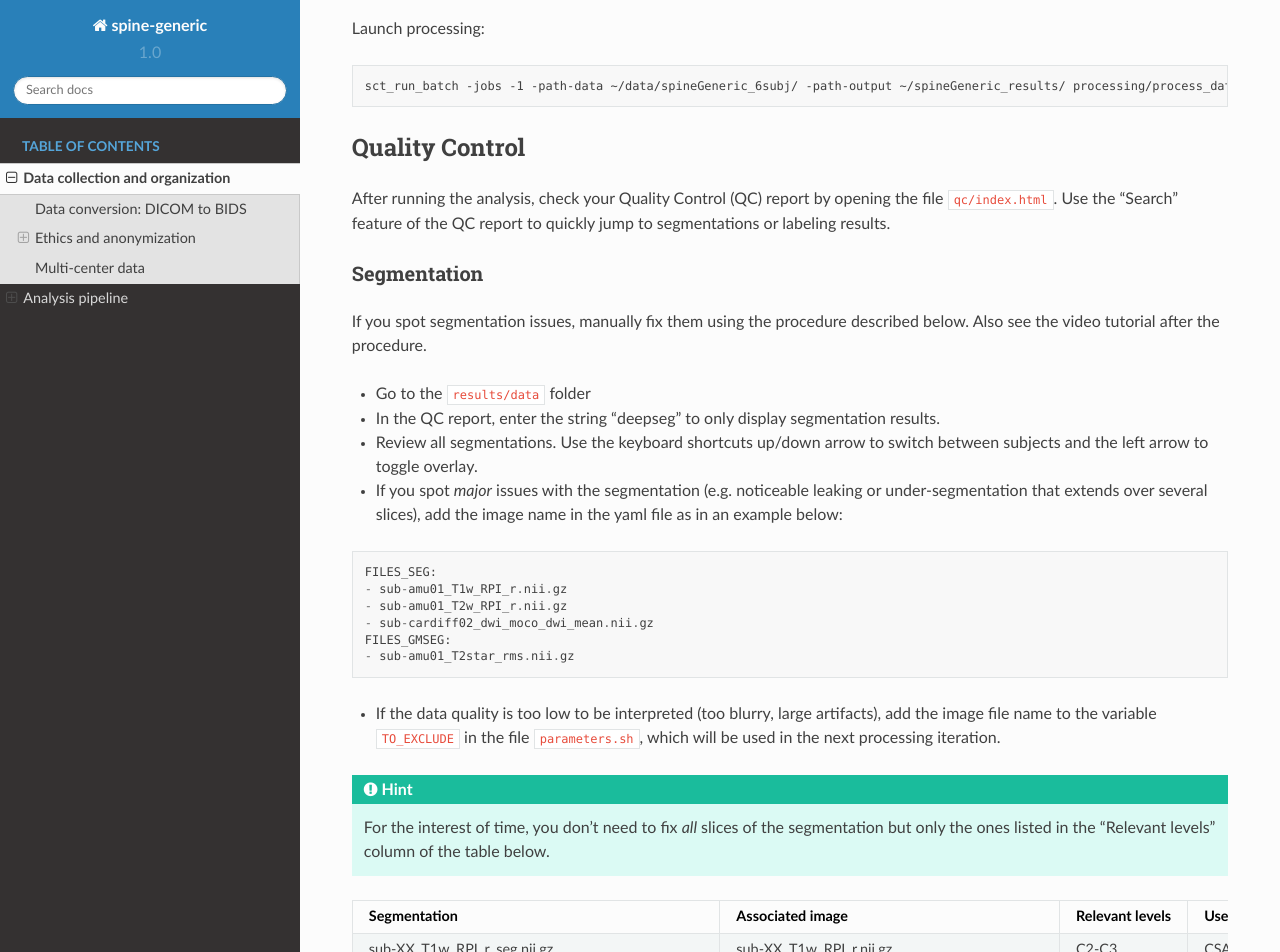
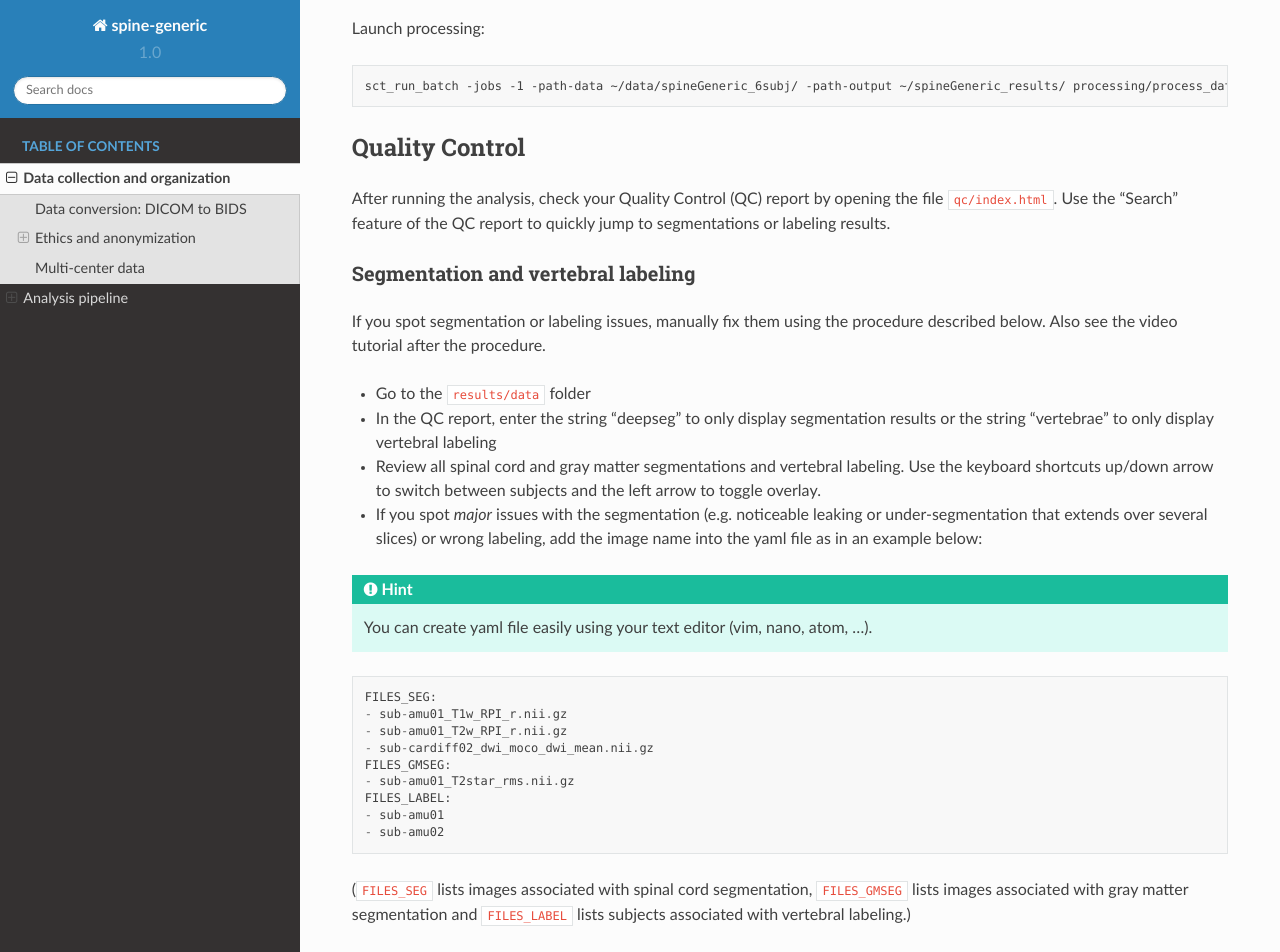
Before and after one commit to spine-generic/spine-generic, a Sphinx documentation site: the page built from docs/documentation.rst, in a window 1280 px wide and 1400 px high, scrolled down 5624 px. Shown: the top 952 px of the window. Built offline with Sphinx 7.4.7 and the Read the Docs theme 2.0.0, drawn with Linux system fonts in a browser that asks for light colours; some of the changed text lies outside the part shown.

Commit message:
segmentation and labeling section fix

```diff
--- a/docs/documentation.rst
+++ b/docs/documentation.rst
@@ -318,18 +318,22 @@ opening the file ``qc/index.html``. Use the "Search"
 feature of the QC report to quickly jump to segmentations or labeling
 results.
 
-Segmentation
-^^^^^^^^^^^^
+Segmentation and vertebral labeling
+^^^^^^^^^^^^^^^^^^^^^^^^^^^^^^^^^^^
 
-If you spot segmentation issues, manually fix them using the procedure described
+If you spot segmentation or labeling issues, manually fix them using the procedure described
 below. Also see the video tutorial after the procedure.
 
 - Go to the ``results/data`` folder
-- In the QC report, enter the string "deepseg" to only display segmentation results.
-- Review all segmentations. Use the keyboard shortcuts up/down arrow to switch between
-  subjects and the left arrow to toggle overlay.
-- If you spot *major* issues with the segmentation (e.g. noticeable leaking or under-segmentation that extends over several slices),
-  add the image name in the yaml file as in an example below:
+- In the QC report, enter the string "deepseg" to only display segmentation results or the string "vertebrae" to only
+  display vertebral labeling
+- Review all spinal cord and gray matter segmentations and vertebral labeling. Use the keyboard shortcuts up/down arrow
+  to switch between subjects and the left arrow to toggle overlay.
+- If you spot *major* issues with the segmentation (e.g. noticeable leaking or under-segmentation that extends over
+  several slices) or wrong labeling, add the image name into the yaml file as in an example below:
+
+.. Hint::
+    You can create yaml file easily using your text editor (vim, nano, atom, ...).
 
 ::
 
@@ -339,7 +343,12 @@ below. Also see the video tutorial after the procedure.
     - sub-cardiff02_dwi_moco_dwi_mean.nii.gz
     FILES_GMSEG:
     - sub-amu01_T2star_rms.nii.gz
+    FILES_LABEL:
+    - sub-amu01
+    - sub-amu02
 
+(``FILES_SEG`` lists images associated with spinal cord segmentation, ``FILES_GMSEG`` lists images associated with gray
+matter segmentation and ``FILES_LABEL`` lists subjects associated with vertebral labeling.)
 
 - If the data quality is too low to be interpreted (too blurry, large artifacts),
   add the image file name to the variable ``TO_EXCLUDE`` in the file ``parameters.sh``,
@@ -368,43 +377,22 @@ below. Also see the video tutorial after the procedure.
    <div style="position: relative; padding-bottom: 5%; height: 0; overflow: hidden; max-width: 100%; height: auto;">
      <iframe width="700" height="394" src="https://www.youtube.com/embed/lB-F8WOHGeg" frameborder="0" allowfullscreen></iframe>
 
-Vertebral labeling
-^^^^^^^^^^^^^^^^^^
-
-If you spot issues (wrong labeling), manually create labels in the cord
-at C3 and C5 mid-vertebral levels. The bash script below loops across all
-subjects that require manual labeling. Below is the procedure, followed by a video tutorial.
-
-- Create a folder where you will save the manual labels
-- Create the bash script below and edit the environment variables (see next point).
-- Go through the QC, and when you identify a problematic subject, add it in the
-  variable array ``SUBJECTS``. Once you've gone through all the QC, go to the
-  folder ``results/data`` and run the script: ``sh manual_correction.sh``:
-
-.. code-block:: bash
-
-   #!/bin/bash
-   # Local folder to output the manual labels (you need to create it before running this script)
-   PATH_SEGMANUAL="/Users/bob/seg_manual"
-   # List of subjects to create manual labels
-   SUBJECTS=(
-     "sub-amu01"
-     "sub-beijingGE01"
-     "sub-ubc01"
-   )
-   # Loop across subjects
-   for subject in ${SUBJECTS[@]}; do
-     sct_label_utils -i $subject/anat/${subject}_T1w_RPI_r.nii.gz -create-viewer 3,5 -o ${PATH_SEGMANUAL}/${subject}_T1w_RPI_r_labels-manual.nii.gz
-   done
 
 .. raw:: html
 
    <div style="position: relative; padding-bottom: 5%; height: 0; overflow: hidden; max-width: 100%; height: auto;">
      <iframe width="700" height="394" src="https://www.youtube.com/embed/bX9yWYTipO8" frameborder="0" allowfullscreen></iframe>
 
-Once all labels are created, move the content of seg_manual to the up-to-date
-`seg_manual` folder (that contains other manual corrections, and that will be
-used for the next processing iteration).
+
+- Once you've gone through all the QC, run the ``manual_correction.py`` script, as in an example below:
+
+.. code-block:: bash
+
+    manual_correction.py -config files.yaml -path-in ~/spine-generic/results/data -path-out ~/data-spine-generic
+
+- ``manual_correction.py`` script saves manually corrected files under derivatives/ folder (BIDS standard).
+
+
 
 Re-run the analysis
 ^^^^^^^^^^^^^^^^^^^
```
